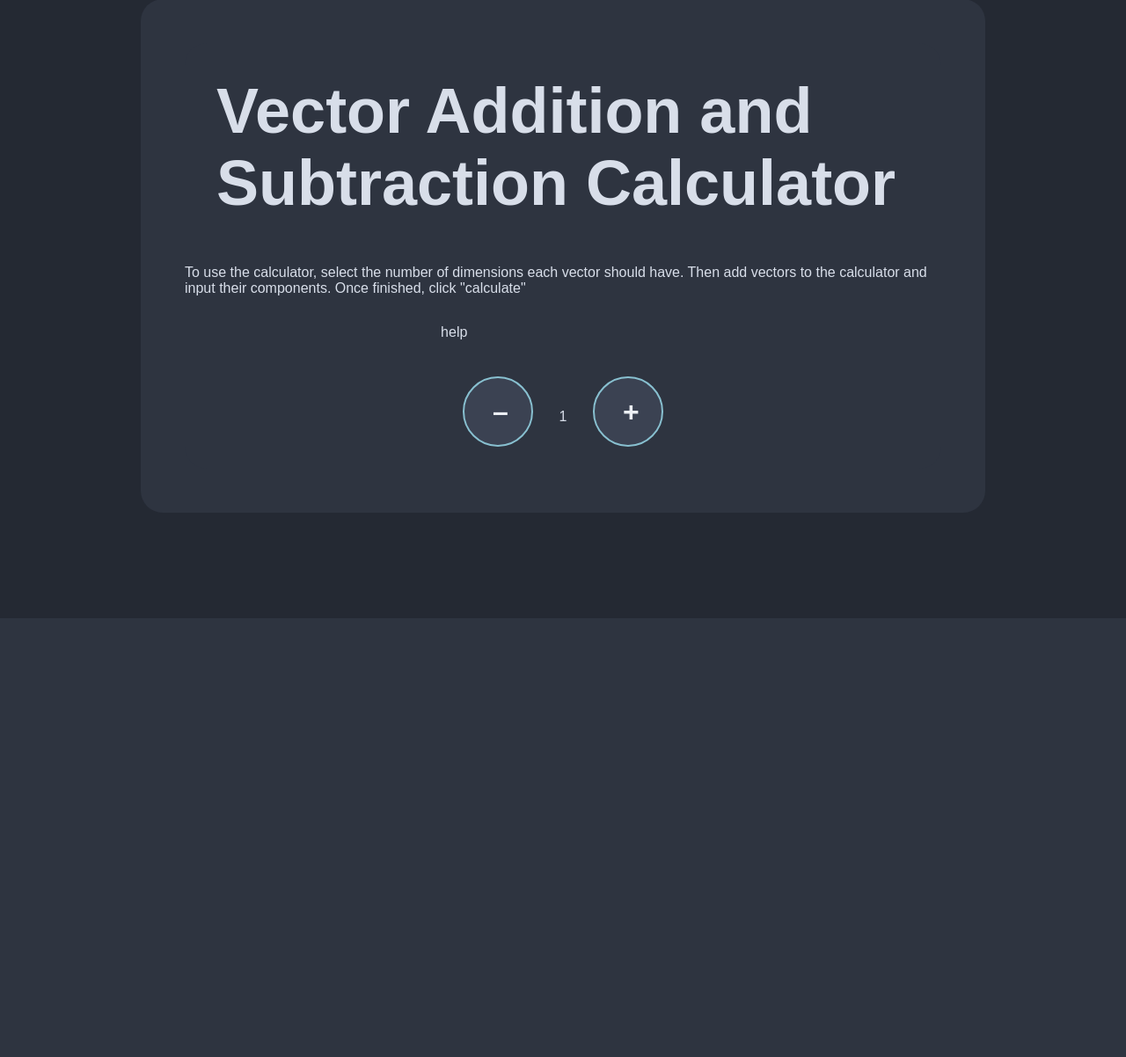
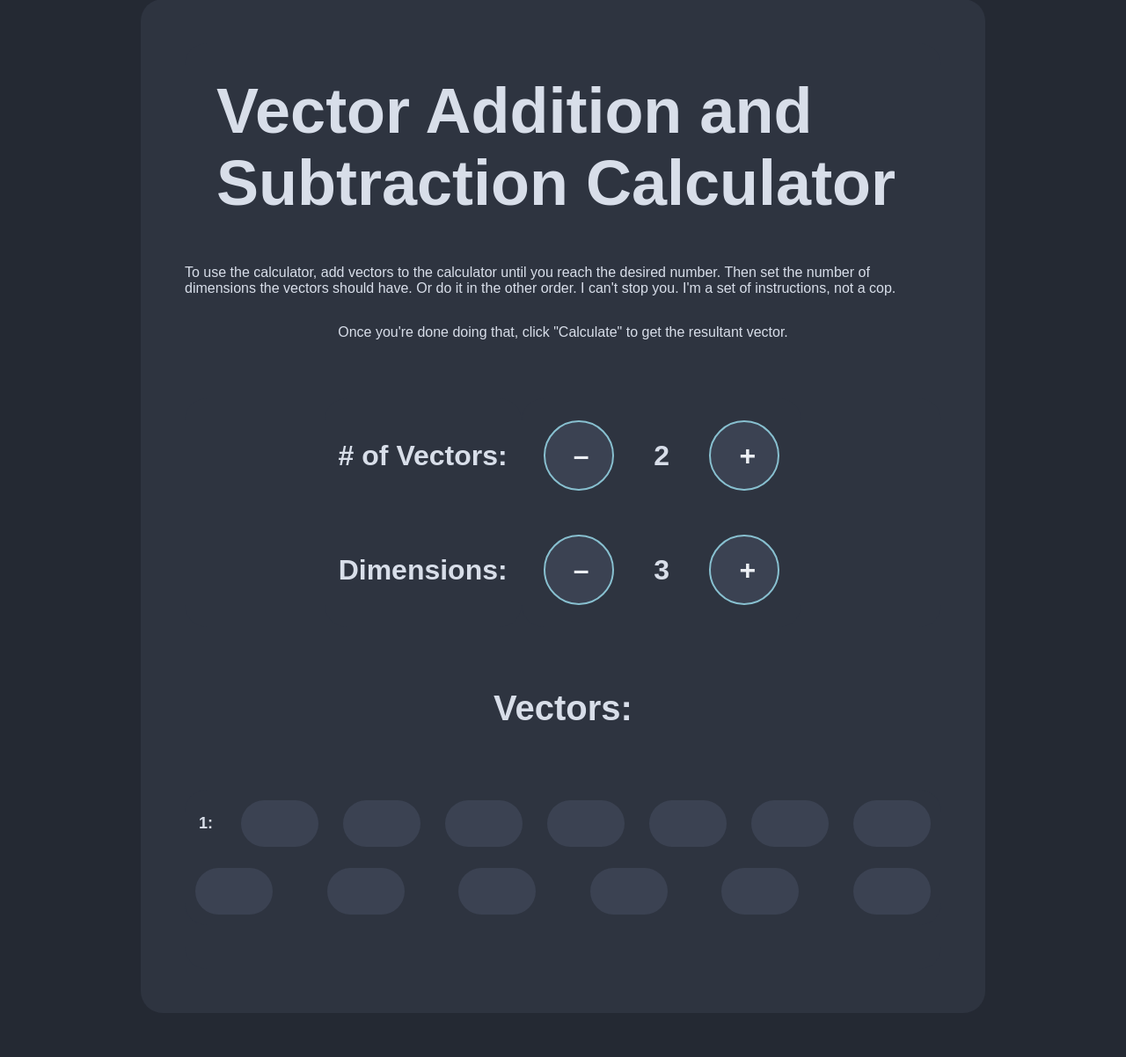
Before and after one commit to BlackHat-Magic/Lukeh.xyz, a Flask app: page /Math/Vector-Calc/Vector-Addition in a window 1280 px wide. Shown: the part 97-1299 px from the top of the page at 88% size. Before the commit the page ends 800 px from the top, so only its background shows below. Run offline with Flask 2, Linux system fonts and the light colour scheme; some web fonts are replaced.

Commit message:
started working on js for vector addition

```diff
--- a/app.py
+++ b/app.py
@@ -34,14 +34,17 @@ def scalarMultiplication():
 def scalarMultiplicationRedirect():
     return(redirect("/Math/Vector-Calc/Scalar-Multiplication"))
 
-@app.route("/Math/Vector-Calculus/Vector-Magnitude")
+@app.route("/Math/Vector-Calc/Vector-Magnitude")
 def vectorMagnitude():
     return(render_template("under-construction.html"))
 @app.route("/Vector-Calc/Vector-Magnitude")
 @app.route("/Math/Vector-Magnitude")
 @app.route("/Vector-Magnitude")
+@app.route("/Vector-Calc/Magnitude")
+@app.route("/Math/Magnitude")
+@app.route("/Magnitude")
 def vectorMagnitudeRedirect():
-    return(redirect("/Math/Vector-Calc/Scalar-Multiplication"))
+    return(redirect("/Math/Vector-Calc/Vector-Magnitude"))
 
 @app.route("/Math/Vector-Calc/Unit-Vector")
 def unitVector():
@@ -50,7 +53,7 @@ def unitVector():
 @app.route("/Math/Unit-Vector")
 @app.route("/Unit-Vector")
 def unitVectorRedirect():
-    return(redirrect("/Math/Vector-Calc/Unit-Vector"))
+    return(redirect("/Math/Vector-Calc/Unit-Vector"))
 
 @app.route("/Math/Vector-Calc/Dot-Product")
 def dotProduct():
--- a/static/css/main.css
+++ b/static/css/main.css
@@ -129,9 +129,9 @@ input[type=text] {
     border-style: none;
     padding: 16px 32px;
     text-decoration: inline-block;
-    font-size: 24px;
-    margin: 25px;
-    border-radius: 52px;
+    font-size: 18px;
+    margin: 12px;
+    border-radius: 48px;
     background-color: var(--nord-inactive);
     color: var(--nord-important);
 }
@@ -177,16 +177,34 @@ footer a:hover {
 
 .horizontal {
     flex-flow: row wrap;
-    justify-content: center;
     width: 100%;
     margin: 50px;
 }
 
 .vertical {
-    justify-content: flex-start;
     flex-flow: column nowrap;
     width: 100%;
     margin: 50px;
+}
+
+.flex.center {
+    justify-content: center;
+}
+
+.flex.start {
+    justify-content: flex-start;
+}
+
+.flex.end {
+    justify-content: flex-end;
+}
+
+.flex.space-around {
+    justify-content: space-around;
+}
+
+.flex.space-between {
+    justify-content: space-between;
 }
 
 /* SPLASH TEXT */
@@ -306,6 +324,8 @@ footer a:hover {
     background-color: var(--nord3);
 }
 
+/* OTHER SHIT*/
+
 button.circle {
     height: var(--size);
     width: var(--size);
@@ -321,3 +341,12 @@ button.circle * {
     text-align: center;
     margin: auto;
 }
+
+.inline {
+    display: inline-block;
+}
+
+div.interior {
+    width: auto;
+    margin: 0;
+}
--- /dev/null
+++ b/static/js/vector-addition.js
@@ -0,0 +1,32 @@
+document.addEventListener ('alpine:init', () => {
+    Alpine.data('vecNumber', () => ({
+        value: 2,
+
+        numsub () {
+            if ( this.value <= 1 ){
+                alert("Stop that.");
+            } else {
+                this.value --;
+            }
+        },
+
+        numadd () {
+            this.value ++;
+        },
+    }))
+    Alpine.data ('dimensions', () => ({
+        value: 3,
+
+        numsub () {
+            if ( this.value <= 1 ) {
+                alert("You think you're funny?")
+            } else {
+                this.value --;
+            }
+        },
+
+        numadd () {
+            this.value ++;
+        }
+    }))
+})
--- a/templates/index.html
+++ b/templates/index.html
@@ -25,14 +25,12 @@
 </ul>
 
 <div class="flex">
-	<div class="flex vertical">
+	<div class="flex vertical start">
 		<img src="https://cdn.discordapp.com/avatars/272197511769227264/66da13e8dfc5477899498a14c3c56dcc.png?size=1024" style="max-width: 512px; width: 100%; border-radius: 50%; margin: 50px 150px 50px 150px;">
 
 		<h1>Luke Henderson</h1>
 
-		<div id="splash" class="flex-container" style="background-color: var(--nord-canvas); width: 100%">
-			<p style="text-align: center;">Hi.</p>
-		</div>
+		<p style="text-align: center;">Hi.</p>
 		<div id="blurb">
 			<p>I'm Luke Henderson, a Computer Science student at UC Merced. This website is where I intend to put programming projects that I'm working on. I don't really have much else to say. Now, you might be thinking: "Hey, Luke, this page is feeling kind of devoid of content. Shouldn't there be more stuff here to fill it out?"</p>
 			<br>
--- a/templates/math.html
+++ b/templates/math.html
@@ -25,11 +25,11 @@
 </ul>
 
 <div class="flex">
-	<div class="flex vertical">
+	<div class="flex vertical start">
 		<h1>Math Tools</h1>
 		<p>Below is a list of mathematics tools hosted on this site, organized by subject. Right now, there are only Vector Calculus tools, but more are planned (e.g. Precalculus, Probability & Statistics) in the future.</p>
 		<h2 id="Vector-Calc">Vector Calculus</h2>
-		<div class="flex vertical">
+		<div class="flex vertical start">
 			<button onclick='window.location.href="/Vector-Addition"'>Vector Addition/Subtraction Calculator</button>
 			<button onclick='window.location.href="/Scalar-Multiplication"'>Scalar Multiplication Calculator</button>
 			<button onclick='window.location.href="/Vector-Magnitude"'>Vector Magnitude Calculator</button>
--- a/templates/under-construction.html
+++ b/templates/under-construction.html
@@ -25,7 +25,7 @@
 </ul>
 
 <div class="flex">
-	<div class="flex vertical">
+	<div class="flex vertical start">
 		<h1>Page Under Construction</h1>
 		<img src="https://cdn.betterttv.net/emote/609375b139b5010444d0c761/3x" style="max-width: 512px; width: 100%; border-radius: 10px; margin: 50px 150px 50px 150px;">
 		<p>This page isn't finished yet. Come back soon when it's done!</p>
--- a/templates/vector-addition.html
+++ b/templates/vector-addition.html
@@ -2,6 +2,8 @@
 
 {% block head %}
 <title>Under Construction | Luke Henderson</title>
+
+<script src="{{ url_for('static', filename='js/vector-addition.js') }}"></script>
 {% endblock %}
 
 {% block body %}
@@ -25,18 +27,57 @@
 </ul>
 
 <div class="flex">
-	<div class="flex vertical">
+	<div class="flex vertical start">
 		<h1>Vector Addition and Subtraction Calculator</h1>
 
-		<p>To use the calculator, select the number of dimensions each vector should have. Then add vectors to the calculator and input their components. Once finished, click "calculate"</p>
-		<div>
-			<div>
-				<p>help</p>
-				<button class="circle" style="--size: 80px"><h6>–</h6></button>
-				<!--<p style="width: auto">1</p>-->
-				1
-				<button class="circle" style="--size: 80px"><h6>+</h6></button>
+		<p>To use the calculator, add vectors to the calculator until you reach the desired number. Then set the number of dimensions the vectors should have. Or do it in the other order. I can't stop you. I'm a set of instructions, not a cop.</p>
+		<p>Once you're done doing that, click "Calculate" to get the resultant vector.</p>
+		<div class="flex horizontal center">
+			<div class="interior flex vertical space-around" style="height: 260px">
+				<h6 class="inline"># of Vectors: </h6>
+				<h6 class="inline">Dimensions: </h6>
 			</div>
+			<div class="interior flex vertical space-around">
+				<div x-data="vecNumber">
+					<button class="inline circle" style="--size: 80px" @click="numsub()">
+						<h6>–</h6>
+					</button>
+					<h6 class="inline" x-text="value"></h6>
+					<button class="inline circle" style="--size: 80px" @click="numadd()">
+						<h6>+</h6>
+					</button>
+				</div>
+				<div x-data="dimensions">
+					<button class="inline circle" style="--size: 80px" @click="numsub()">
+						<h6>–</h6>
+					</button>
+					<h6 class="inline" x-text="value"></h6>
+					<button class="inline circle" style="--size: 80px" @click="numadd()">
+						<h6>+</h6>
+					</button>
+				</div>
+			</div>
+		</div>
+		<h5>Vectors: </h5>
+		<div class="flex vertical start">
+			<form class="inline">
+				<div class="interior flex horizontal space-between">
+					<h6 class="inline">1: </h6>
+					<input class="inline" type="text" style="width: 24px">
+					<input class="inline" type="text" style="width: 24px">
+					<input class="inline" type="text" style="width: 24px">
+					<input class="inline" type="text" style="width: 24px">
+					<input class="inline" type="text" style="width: 24px">
+					<input class="inline" type="text" style="width: 24px">
+					<input class="inline" type="text" style="width: 24px">
+					<input class="inline" type="text" style="width: 24px">
+					<input class="inline" type="text" style="width: 24px">
+					<input class="inline" type="text" style="width: 24px">
+					<input class="inline" type="text" style="width: 24px">
+					<input class="inline" type="text" style="width: 24px">
+					<input class="inline" type="text" style="width: 24px">
+				</div>
+			</form>
 		</div>
 	</div>
 </div>
```
Also changed, not shown: static/js/footer.js (deleted, +0 -9 lines), static/js/index.js (deleted, +0 -53 lines), static/js/navbar.js (deleted, +0 -12 lines), 1 other file.
